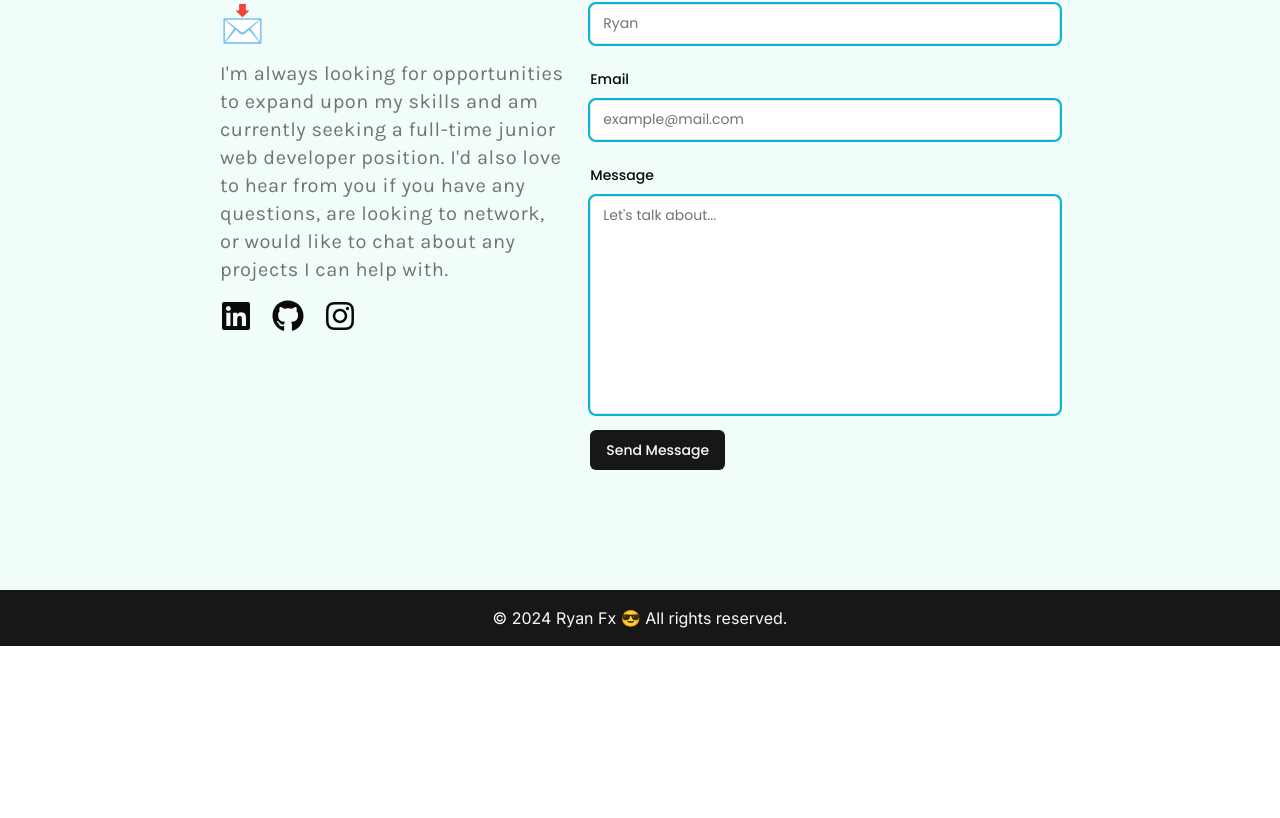
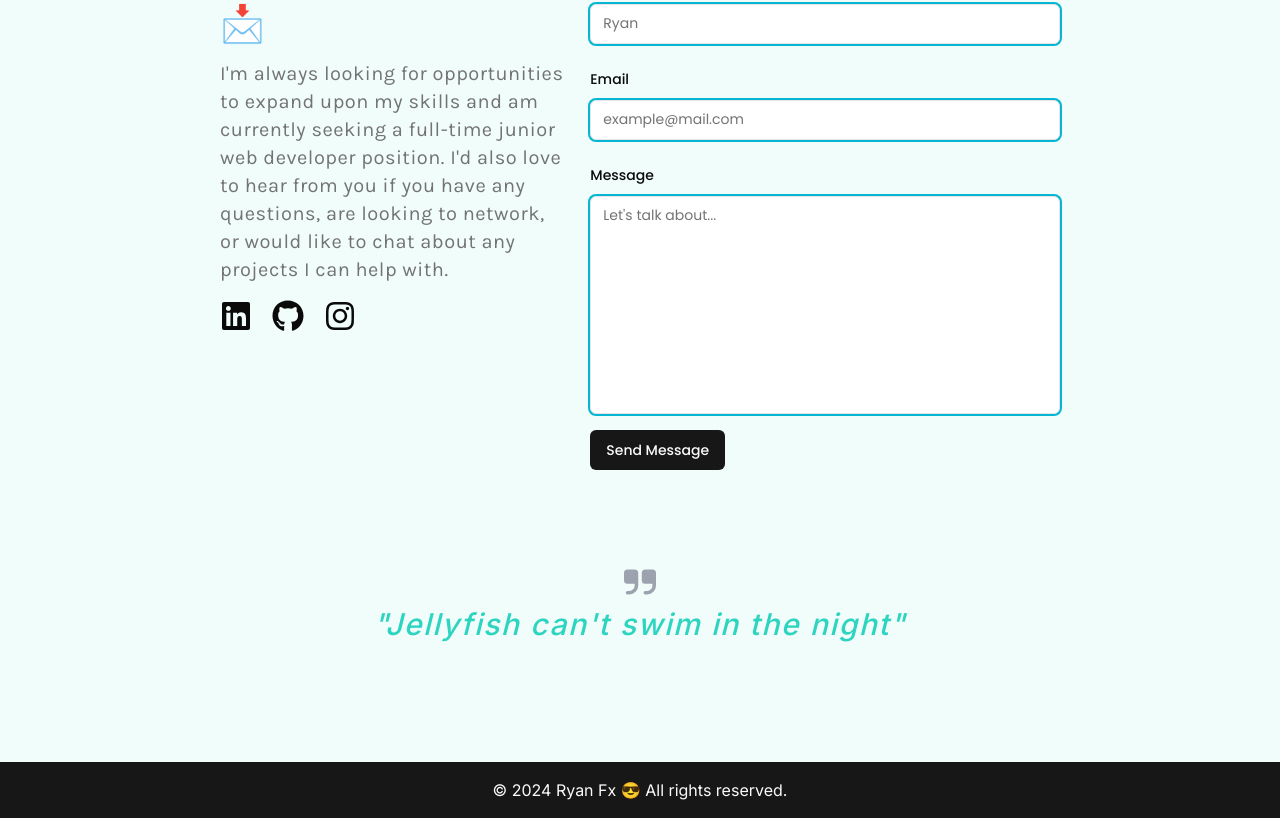
Before and after one commit to Ryan-Fx/ryan-portfolio-nextjs, a Next.js app: page / in a window 1280 px wide. Shown: the part 2339-3157 px from the top of the page. Before the commit the page ends 2985 px from the top, so only its background shows below. Built offline with nearby package versions, Linux system fonts and the light colour scheme; no server answers.

Commit message:
added blockquote at contact section

```diff
--- a/src/components/Contact.tsx
+++ b/src/components/Contact.tsx
@@ -194,6 +194,18 @@ export default function Contact() {
           </Form>
         </div>
       </motion.div>
+      <blockquote className="pt-24 flex flex-col items-center gap-2 justify-center text-center text-teal-400 italic font-medium tracking-widest">
+        <svg
+          className="w-8 h-8 text-gray-400 dark:text-gray-600"
+          aria-hidden="true"
+          xmlns="http://www.w3.org/2000/svg"
+          fill="currentColor"
+          viewBox="0 0 18 14"
+        >
+          <path d="M6 0H2a2 2 0 0 0-2 2v4a2 2 0 0 0 2 2h4v1a3 3 0 0 1-3 3H2a1 1 0 0 0 0 2h1a5.006 5.006 0 0 0 5-5V2a2 2 0 0 0-2-2Zm10 0h-4a2 2 0 0 0-2 2v4a2 2 0 0 0 2 2h4v1a3 3 0 0 1-3 3h-1a1 1 0 0 0 0 2h1a5.006 5.006 0 0 0 5-5V2a2 2 0 0 0-2-2Z" />
+        </svg>
+        <p className="text-3xl">"Jellyfish can't swim in the night"</p>
+      </blockquote>
     </section>
   );
 }
```
